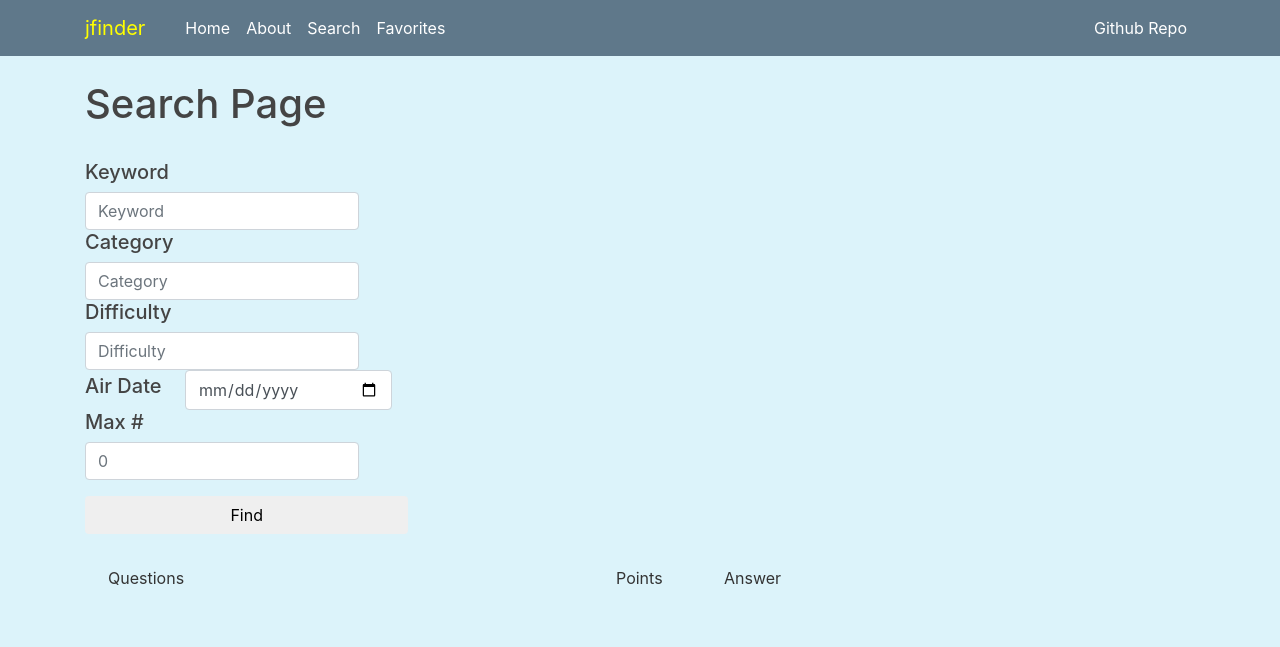
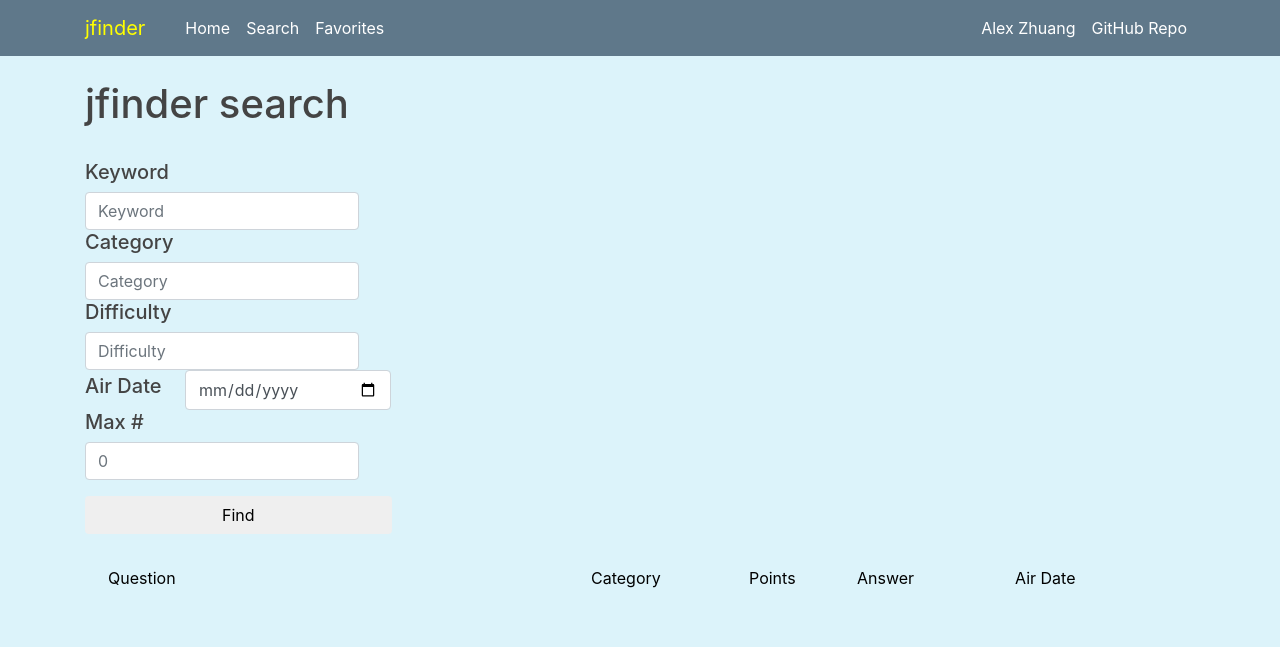
Before and after one commit to azhuang639/jfinder, a Flask app: page /search in a window 1280 px wide. Shown: the top 647 px of the page. Run offline with Flask 2, Linux system fonts and the light colour scheme; some libraries are stand-ins or nearby versions.

Commit message:
more search functionalities, updated home page

```diff
--- a/main.py
+++ b/main.py
@@ -15,28 +15,31 @@
 def home():
     return render_template('home.html', title='Home')
 
-@app.route("/about")
-def about():
-    return render_template('about.html', title='About')
-
 @app.route("/search", methods = ["GET", "POST"])
 def search():
-    Questions = ["Questions"]
+    Questions = ["Question"]
     Points = ["Points"]
     Answers = ["Answer"]
+    Categories = ["Category"]
+    Airdates = ["Air Date"]
     keyword = 'base'
     information = ""
-    if request.method == "POST":
+    if request.method == "POST" and request.form['submit'] == 'Find':
         keyword = request.form['keyword']
-        information = get("http://jservice.io/api/random?count=10")
-        Questions = ["Questions"]
+        maxCount = request.form['maxCount']
+        information = get("http://jservice.io/api/random?count=" + maxCount)
+        Questions = ["Question"]
         Points = ["Points"]
         Answers = ["Answer"]
-        for index in range(0, len(information)):
+        Categories = ["Category"]
+        Airdates = ["Air Date"]
+        for index in range(0, int(maxCount)):
+            Categories.append(information[index]["category_id"])
             Questions.append(information[index]["question"])
             Points.append(information[index]["value"])
             Answers.append(information[index]["answer"])
-    return render_template("search.html", searched = keyword, questions = Questions, points = Points, answers = Answers, title = 'Search', len = len(Questions))
+            Airdates.append(information[index]["airdate"][0:10])
+    return render_template("search.html", searched = keyword, airdates = Airdates, categories = Categories, questions = Questions, points = Points, answers = Answers, title = 'Search', len = len(Questions))
 
 @app.route("/favorites")
 def favorites():
--- a/static/main.css
+++ b/static/main.css
@@ -6,17 +6,22 @@
 
 .container {
   display: grid;
-  grid-template-columns: 500px 100px 200px;
+  grid-template-columns: 475px 150px 100px 150px 100px;
   grid-gap: .5rem;
 }
 
 .container > .entry {
   padding: 0.5rem;
   border-radius: 1rem;
+  color: black;
 }
 
 h1, h2, h3, h4, h5, h6 {
   color: #444444;
+}
+
+.bottomSpace {
+  margin-bottom: 50px;
 }
 
 .bg-steel {
--- a/templates/about.html
+++ /dev/null
@@ -1,4 +0,0 @@
-{% extends "layout.html" %}
-{% block content %}
-<h1>About Page</h1>
-{% endblock content %}
--- a/templates/layout.html
+++ b/templates/layout.html
@@ -26,13 +26,13 @@
             <div class="collapse navbar-collapse" id="navbarToggle">
                 <div class="navbar-nav mr-auto">
                     <a class="nav-item nav-link" href="/">Home</a>
-                    <a class="nav-item nav-link" href="/about">About</a>
                     <a class="nav-item nav-link" href="/search">Search</a>
                     <a class="nav-item nav-link" href="/favorites">Favorites</a>
                 </div>
                 <!-- Navbar Right Side -->
                 <div class="navbar-nav">
-                    <a class="nav-item nav-link" href="https://github.com/azhuang639/jfinder/tree/master">Github Repo</a>
+                    <a class="nav-item nav-link" href = "https://github.com/azhuang639">Alex Zhuang</a>
+                    <a class="nav-item nav-link" href="https://github.com/azhuang639/jfinder/tree/master">GitHub Repo</a>
                 </div>
             </div>
         </div>
--- a/templates/search.html
+++ b/templates/search.html
@@ -1,6 +1,6 @@
 {% extends "layout.html" %}
 {% block content %}
-<h1>Search Page</h1>
+<h1>jfinder search</h1>
 <br/>
 <form action = "" class = "form-inline" method = "post">
     <h5 style = "width: 100px">Keyword</h5>
@@ -10,11 +10,11 @@
     <h5 style = "width: 100px">Difficulty</h5>
     <input type = "text" class = "form-control" placeholder= "Difficulty" name = "difficulty" value = "{{request.form.difficulty}}">
     <h5 style = "width: 100px">Air Date</h5>
-    <input type = "date" class = "form-control" name = "airdate" value = "{{request.form.airdate}}" style = "width: 207px">
+    <input type = "date" class = "form-control" name = "airdate" value = "{{request.form.airdate}}" style = "width: 206px">
     <h5 style = "width: 100px">Max #</h5>
     <input type = "number" class = "form-control" placeholder= 0 name = "maxCount" value = "{{request.form.maxCount}}">
     <p style = "width: 100px"></p>
-    <input class = "btn btn-default searchButton" type = "submit" value = "Find">
+    <input class = "btn btn-default searchButton" type = "submit" name = "submit" value = "Find">
 </form>
 <br/>
 
@@ -24,11 +24,18 @@
         {{questions[i]}}
     </div>
     <div class = "entry">
+        {{categories[i]}}
+    </div>
+    <div class = "entry">
         {{points[i]}}
     </div>
     <div class = "entry">
         {{answers[i]}}
     </div>
+    <div class = "entry">
+        {{airdates[i]}}
+    </div>
 </div>
 {%endfor%}
+<div class = "bottomSpace"></div>
 {% endblock content %}
```
Also changed, not shown: templates/home.html (+9 -1 lines).
